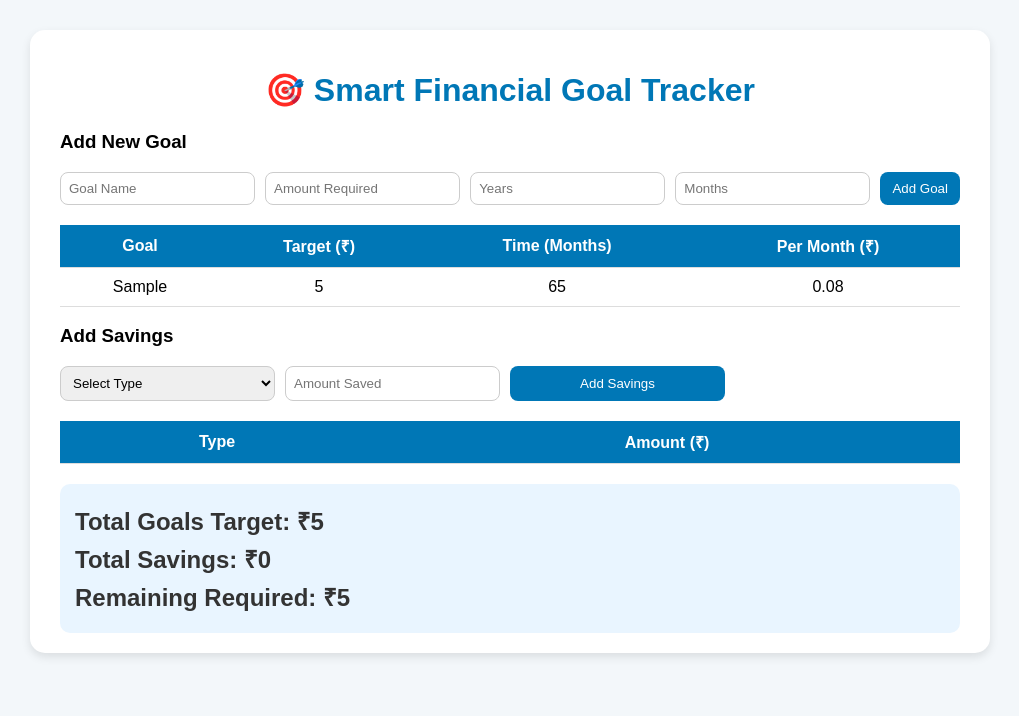
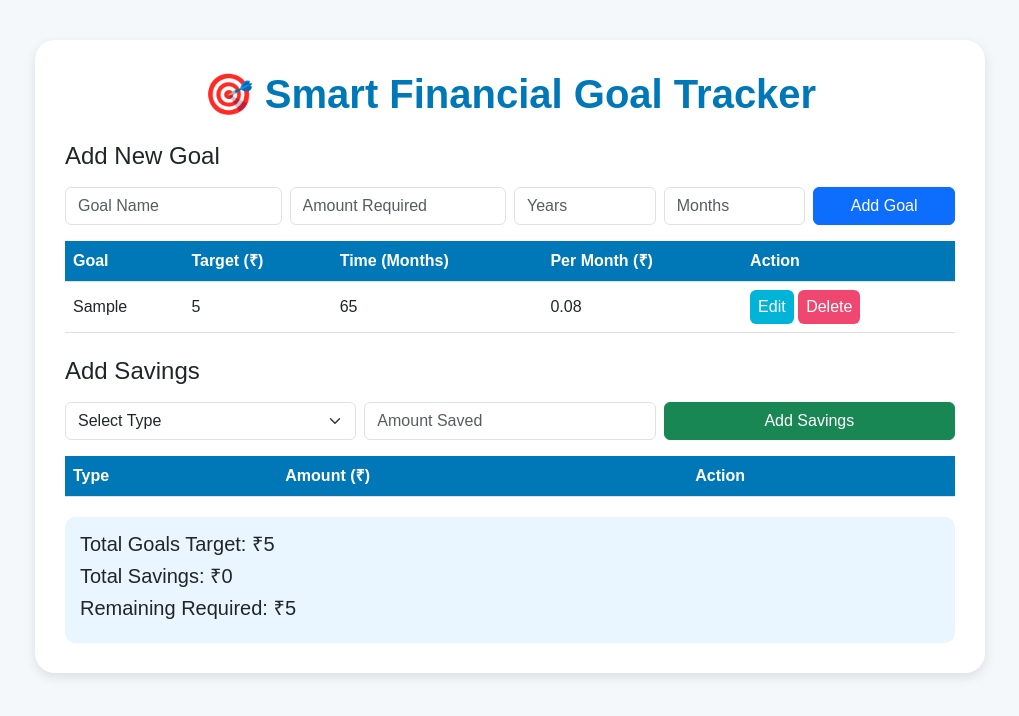
Before and after one commit to NVSDEEKSHITH9/personal, a plain HTML site: page index.html in a window 1280 px wide. Both pictures are taken after typing "Sample", "5", "5", "5" into the empty fields and a click on the button "Add Goal". Shown: the whole page, without its empty margins (130-1149 px from the left). Drawn offline with nearby package versions, Linux system fonts and the light colour scheme.

Commit message:
Update index.html

```diff
--- a/index.html
+++ b/index.html
@@ -1,74 +1,68 @@
 <!DOCTYPE html>
 <html lang="en">
 <head>
-  <meta charset="UTF-8">
-  <meta name="viewport" content="width=device-width, initial-scale=1.0">
-  <title>Smart Goal & Savings Tracker</title>
+  <meta charset="UTF-8" />
+  <meta name="viewport" content="width=device-width, initial-scale=1.0" />
+  <title>Smart Financial Goal Tracker</title>
+  <link
+    href="https://cdn.jsdelivr.net/npm/bootstrap@5.3.0/dist/css/bootstrap.min.css"
+    rel="stylesheet"
+  />
   <style>
     body {
+      background-color: #f4f8fb;
       font-family: "Poppins", sans-serif;
-      background: #f3f7fa;
-      margin: 0;
-      padding: 0;
     }
+
     .container {
-      max-width: 900px;
-      margin: 30px auto;
+      max-width: 950px;
       background: #fff;
-      border-radius: 15px;
-      box-shadow: 0 4px 10px rgba(0,0,0,0.1);
-      padding: 20px 30px;
+      border-radius: 20px;
+      padding: 30px;
+      box-shadow: 0 4px 12px rgba(0, 0, 0, 0.1);
+      margin-top: 40px;
     }
+
     h1 {
       text-align: center;
       color: #0077b6;
+      font-weight: 600;
     }
-    form {
-      display: grid;
-      grid-template-columns: 1fr 1fr 1fr 1fr auto;
-      gap: 10px;
-      margin-bottom: 20px;
-    }
-    input, select {
-      padding: 8px;
-      border-radius: 8px;
-      border: 1px solid #ccc;
-    }
-    button {
-      background: #0077b6;
-      color: white;
-      border: none;
-      padding: 8px 12px;
-      border-radius: 8px;
-      cursor: pointer;
-      transition: 0.3s;
-    }
-    button:hover {
-      background: #005f8a;
-    }
-    table {
-      width: 100%;
-      border-collapse: collapse;
-      margin-top: 10px;
-    }
-    th, td {
-      text-align: center;
-      padding: 10px;
-      border-bottom: 1px solid #ddd;
-    }
-    th {
+
+    .table th {
       background-color: #0077b6;
       color: white;
     }
-    .summary {
+
+    .summary-box {
+      background: #eaf6ff;
+      border-radius: 10px;
+      padding: 15px;
       margin-top: 20px;
-      background: #e9f5ff;
-      padding: 15px;
-      border-radius: 10px;
     }
-    .summary h2 {
-      margin: 5px 0;
-      color: #333;
+
+    .btn-action {
+      border: none;
+      padding: 5px 8px;
+      border-radius: 6px;
+      color: white;
+      cursor: pointer;
+    }
+
+    .btn-edit {
+      background-color: #00b4d8;
+    }
+
+    .btn-delete {
+      background-color: #ef476f;
+    }
+
+    .btn-edit:hover {
+      background-color: #0096c7;
+    }
+
+    .btn-delete:hover {
+      background-color: #d62839;
     }
   </style>
 </head>
@@ -76,86 +70,137 @@
   <div class="container">
     <h1>🎯 Smart Financial Goal Tracker</h1>
 
-    <!-- Goal Entry Form -->
-    <h3>Add New Goal</h3>
-    <form id="goalForm">
-      <input type="text" id="goalName" placeholder="Goal Name" required>
-      <input type="number" id="goalAmount" placeholder="Amount Required" required>
-      <input type="number" id="goalYears" placeholder="Years" required>
-      <input type="number" id="goalMonths" placeholder="Months" required>
-      <button type="submit">Add Goal</button>
+    <!-- Add Goal -->
+    <h4 class="mt-4 mb-3">Add New Goal</h4>
+    <form id="goalForm" class="row g-2">
+      <div class="col-md-3">
+        <input type="text" id="goalName" class="form-control" placeholder="Goal Name" required />
+      </div>
+      <div class="col-md-3">
+        <input type="number" id="goalAmount" class="form-control" placeholder="Amount Required" required />
+      </div>
+      <div class="col-md-2">
+        <input type="number" id="goalYears" class="form-control" placeholder="Years" required />
+      </div>
+      <div class="col-md-2">
+        <input type="number" id="goalMonths" class="form-control" placeholder="Months" required />
+      </div>
+      <div class="col-md-2">
+        <button class="btn btn-primary w-100">Add Goal</button>
+      </div>
     </form>
 
-    <!-- Goals Table -->
-    <table id="goalsTable">
+    <table class="table mt-3 align-middle">
       <thead>
         <tr>
           <th>Goal</th>
           <th>Target (₹)</th>
           <th>Time (Months)</th>
           <th>Per Month (₹)</th>
+          <th>Action</th>
         </tr>
       </thead>
-      <tbody></tbody>
+      <tbody id="goalsTable"></tbody>
     </table>
 
-    <!-- Savings Section -->
-    <h3>Add Savings</h3>
-    <form id="savingsForm">
-      <select id="savingsType" required>
+    <!-- Add Savings -->
+    <h4 class="mt-4 mb-3">Add Savings</h4>
+    <form id="savingsForm" class="row g-2">
+      <div class="col-md-4">
+        <select id="savingsType" class="form-select" required>
           <option value="">Select Type</option>
           <option>ETF</option>
           <option>Mutual Fund</option>
           <option>Stocks</option>
           <option>Other</option>
         </select>
-      <input type="number" id="savingsAmount" placeholder="Amount Saved" required>
-      <button type="submit">Add Savings</button>
+      </div>
+      <div class="col-md-4">
+        <input type="number" id="savingsAmount" class="form-control" placeholder="Amount Saved" required />
+      </div>
+      <div class="col-md-4">
+        <button class="btn btn-success w-100">Add Savings</button>
+      </div>
     </form>
 
-    <!-- Savings Table -->
-    <table id="savingsTable">
+    <table class="table mt-3 align-middle">
       <thead>
         <tr>
           <th>Type</th>
           <th>Amount (₹)</th>
+          <th>Action</th>
         </tr>
       </thead>
-      <tbody></tbody>
+      <tbody id="savingsTable"></tbody>
     </table>
 
     <!-- Summary -->
-    <div class="summary">
-      <h2>Total Goals Target: ₹<span id="totalGoals">0</span></h2>
-      <h2>Total Savings: ₹<span id="totalSavings">0</span></h2>
-      <h2>Remaining Required: ₹<span id="remainingAmount">0</span></h2>
+    <div class="summary-box">
+      <h5>Total Goals Target: ₹<span id="totalGoals">0</span></h5>
+      <h5>Total Savings: ₹<span id="totalSavings">0</span></h5>
+      <h5>Remaining Required: ₹<span id="remainingAmount">0</span></h5>
     </div>
   </div>
 
   <script>
-    const goalForm = document.getElementById('goalForm');
-    const goalsTable = document.querySelector('#goalsTable tbody');
-    const savingsForm = document.getElementById('savingsForm');
-    const savingsTable = document.querySelector('#savingsTable tbody');
-
-    const totalGoalsDisplay = document.getElementById('totalGoals');
-    const totalSavingsDisplay = document.getElementById('totalSavings');
-    const remainingAmountDisplay = document.getElementById('remainingAmount');
-
     let goals = [];
     let savings = [];
+
+    const goalForm = document.getElementById("goalForm");
+    const goalsTable = document.getElementById("goalsTable");
+    const savingsForm = document.getElementById("savingsForm");
+    const savingsTable = document.getElementById("savingsTable");
+
+    const totalGoalsDisplay = document.getElementById("totalGoals");
+    const totalSavingsDisplay = document.getElementById("totalSavings");
+    const remainingAmountDisplay = document.getElementById("remainingAmount");
 
     function updateSummary() {
       const totalGoals = goals.reduce((sum, g) => sum + g.amount, 0);
       const totalSavings = savings.reduce((sum, s) => sum + s.amount, 0);
       const remaining = totalGoals - totalSavings;
-
       totalGoalsDisplay.textContent = totalGoals.toLocaleString();
       totalSavingsDisplay.textContent = totalSavings.toLocaleString();
       remainingAmountDisplay.textContent = remaining.toLocaleString();
     }
 
-    goalForm.addEventListener('submit', (e) => {
+    function renderGoals() {
+      goalsTable.innerHTML = "";
+      goals.forEach((g, index) => {
+        const row = document.createElement("tr");
+        row.innerHTML = `
+          <td>${g.name}</td>
+          <td>${g.amount.toLocaleString()}</td>
+          <td>${g.totalMonths}</td>
+          <td>${g.perMonth}</td>
+          <td>
+            <button class="btn-action btn-edit" onclick="editGoal(${index})">Edit</button>
+            <button class="btn-action btn-delete" onclick="deleteGoal(${index})">Delete</button>
+          </td>
+        `;
+        goalsTable.appendChild(row);
+      });
+      updateSummary();
+    }
+
+    function renderSavings() {
+      savingsTable.innerHTML = "";
+      savings.forEach((s, index) => {
+        const row = document.createElement("tr");
+        row.innerHTML = `
+          <td>${s.type}</td>
+          <td>${s.amount.toLocaleString()}</td>
+          <td>
+            <button class="btn-action btn-edit" onclick="editSavings(${index})">Edit</button>
+            <button class="btn-action btn-delete" onclick="deleteSavings(${index})">Delete</button>
+          </td>
+        `;
+        savingsTable.appendChild(row);
+      });
+      updateSummary();
+    }
+
+    goalForm.addEventListener("submit", (e) => {
       e.preventDefault();
       const name = goalForm.goalName.value;
       const amount = parseFloat(goalForm.goalAmount.value);
@@ -163,33 +208,60 @@
       const months = parseInt(goalForm.goalMonths.value);
       const totalMonths = years * 12 + months;
       const perMonth = (amount / totalMonths).toFixed(2);
-
       goals.push({ name, amount, totalMonths, perMonth });
-
-      const row = document.createElement('tr');
-      row.innerHTML = `
-        <td>${name}</td>
-        <td>${amount.toLocaleString()}</td>
-        <td>${totalMonths}</td>
-        <td>${perMonth}</td>
-      `;
-      goalsTable.appendChild(row);
-      updateSummary();
+      renderGoals();
       goalForm.reset();
     });
 
-    savingsForm.addEventListener('submit', (e) => {
+    savingsForm.addEventListener("submit", (e) => {
       e.preventDefault();
       const type = savingsForm.savingsType.value;
       const amount = parseFloat(savingsForm.savingsAmount.value);
       savings.push({ type, amount });
-
-      const row = document.createElement('tr');
-      row.innerHTML = `<td>${type}</td><td>${amount.toLocaleString()}</td>`;
-      savingsTable.appendChild(row);
-      updateSummary();
+      renderSavings();
       savingsForm.reset();
     });
+
+    // Edit/Delete Functions
+    function editGoal(index) {
+      const goal = goals[index];
+      const newName = prompt("Edit Goal Name:", goal.name);
+      const newAmount = parseFloat(prompt("Edit Amount:", goal.amount));
+      const newMonths = parseInt(prompt("Edit Total Months:", goal.totalMonths));
+      if (newName && newAmount && newMonths) {
+        goals[index] = {
+          name: newName,
+          amount: newAmount,
+          totalMonths: newMonths,
+          perMonth: (newAmount / newMonths).toFixed(2),
+        };
+        renderGoals();
+      }
+    }
+
+    function deleteGoal(index) {
+      if (confirm("Delete this goal?")) {
+        goals.splice(index, 1);
+        renderGoals();
+      }
+    }
+
+    function editSavings(index) {
+      const s = savings[index];
+      const newType = prompt("Edit Type:", s.type);
+      const newAmount = parseFloat(prompt("Edit Amount:", s.amount));
+      if (newType && newAmount) {
+        savings[index] = { type: newType, amount: newAmount };
+        renderSavings();
+      }
+    }
+
+    function deleteSavings(index) {
+      if (confirm("Delete this saving?")) {
+        savings.splice(index, 1);
+        renderSavings();
+      }
+    }
   </script>
 </body>
 </html>
```
Lines whose indentation alone changed are shown as unchanged.
